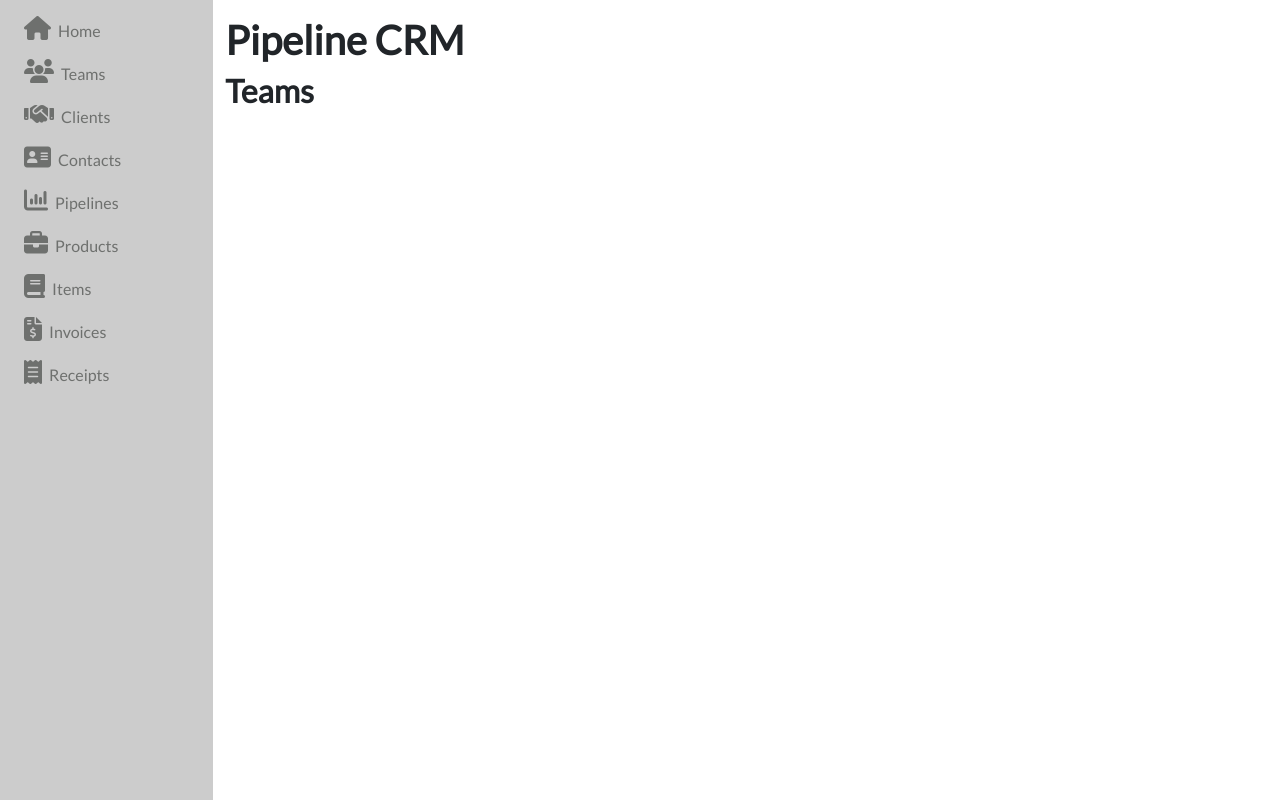
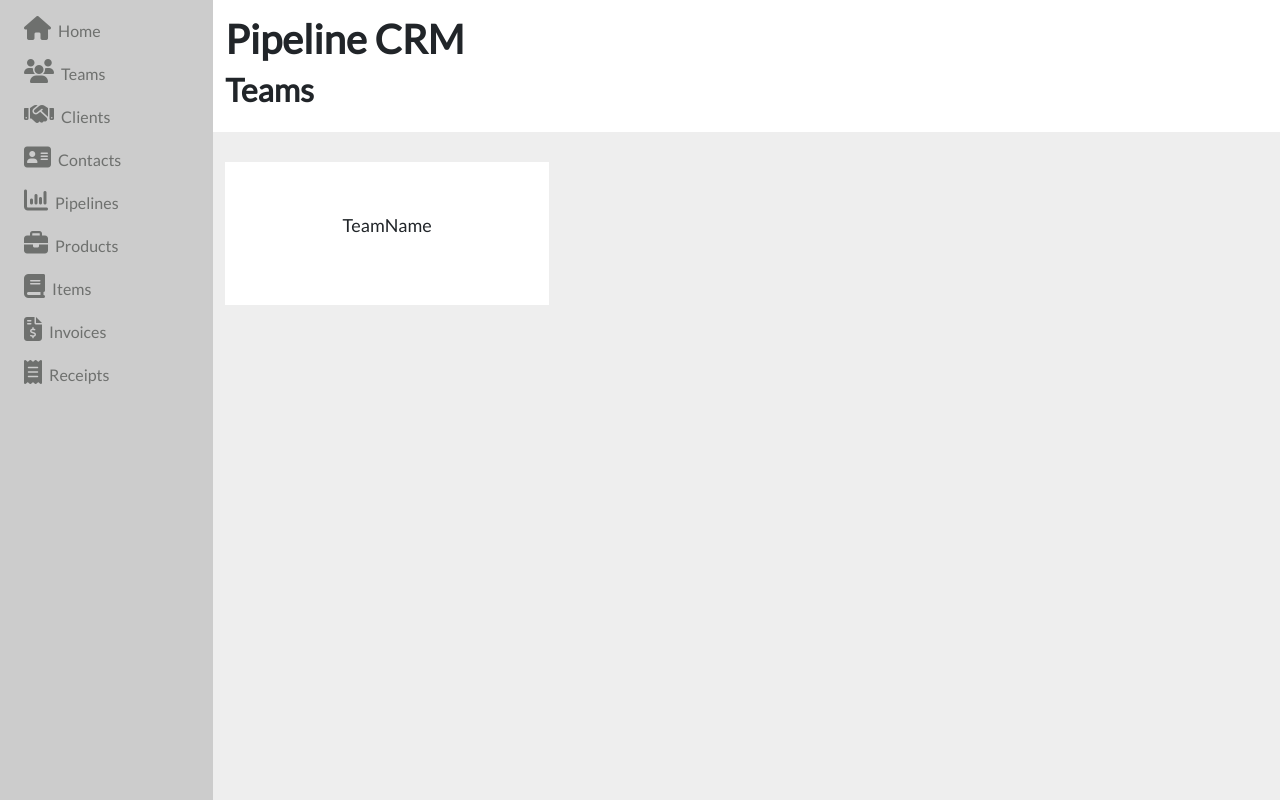
Before and after one commit to kimsoto/pipelinecrm, a Vue app in the folder pipeline-crm/: page /#/Team in a window 1280 px wide. Built offline with nearby package versions, Linux system fonts and the light colour scheme.

Commit message:
PC-28-Fill-Teams-page: adding UI components to teams page

```diff
--- a/pipeline-crm/src/App.vue
+++ b/pipeline-crm/src/App.vue
@@ -24,4 +24,16 @@ export default {
 .nav-link:hover {
     color: #4d4e4d!important;
 }
+body {
+  background-color: #eeeeee;
+}
+header {
+  background-color: white;
+  padding-top: 15px;
+  padding-bottom: 15px;
+  margin-bottom: 30px;
+}
+.py-3 {
+  padding-top: 0!important;
+}
 </style>
--- /dev/null
+++ b/pipeline-crm/src/components/TeamAccordion.vue
@@ -0,0 +1,87 @@
+<template>
+<div class="row">
+    <div class="col-xs-12 col-md-4">
+        <div class="accordion-grid">
+        <figure @click="toggle" class="accordion autoclose" aria-controls="accordion0content" role="button">
+        <figcaption>
+            <p>TeamName</p>
+        </figcaption>
+        </figure>
+        <div class="accordion-content padding-15 padding-top-0 border-radius-10 margin-top-15" role="region" v-show="hideGrid">
+            <h3>Team information</h3>
+        <div class="clients">
+            <h4>Clients</h4>
+        <ul class="list-group">
+        <li class="list-group-item list-group-item-action mb-1"><a href="#">client 1</a></li>
+        <li class="list-group-item list-group-item-action mb-1"><a href="#">client 2</a></li>
+        <li class="list-group-item list-group-item-action mb-1"><a href="#">client 3</a></li>
+        </ul>
+        </div>
+        <div class="pipelines">
+            <h4>Pipelines</h4>
+        <ul class="list-group">
+        <li class="list-group-item list-group-item-action mb-1"><a href="#">pipeline 1</a></li>
+        <li class="list-group-item list-group-item-action mb-1"><a href="#">pipeline 2</a></li>
+        <li class="list-group-item list-group-item-action mb-1"><a href="#">pipeline 3</a></li>
+        </ul>
+        </div>
+        <div class="members">
+            <h4>Members</h4>
+        <ul class="list-group">
+        <li class="list-group-item list-group-item-action mb-1"><a href="#">member name</a></li>
+        <li class="list-group-item list-group-item-action mb-1"><a href="#">member name</a></li>
+        <li class="list-group-item list-group-item-action mb-1"><a href="#">member name</a></li>
+        </ul>
+        </div>
+        </div>
+    </div>
+    </div>
+</div>
+</template>
+
+<script>
+export default {
+    name: 'TeamAccordion',
+    data() {
+        return {
+            hideGrid: false
+        }
+    },
+    props: ['team'],
+    methods: {
+        toggle() {
+            this.hideGrid = !this.hideGrid
+        }
+    }
+}
+</script>
+
+<!-- Add "scoped" attribute to limit CSS to this component only -->
+<style scoped>
+.accordion-grid figure {
+  padding: 50px 40px;
+  background-color: white;
+}
+.accordion-grid figure figcaption {
+  text-align: center;
+  font-size: 18px;
+}
+.accordion-grid .accordion-content {
+  padding: 25px;
+  background-color: white;
+}
+.accordion-grid .accordion-content div {
+  border: 1px solid #cccccc;
+  margin: 15px 0px;
+  padding: 15px;
+}
+.accordion-grid .accordion-content h3 {
+  font-size: 22px;
+}
+.accordion-grid .accordion-content h4 {
+  font-size: 18px;
+}
+ul li {
+  border-radius: 0!important;
+}
+</style>
--- a/pipeline-crm/src/views/Client.vue
+++ b/pipeline-crm/src/views/Client.vue
@@ -6,8 +6,12 @@
           <SideMenu></SideMenu>
         </div>
         <div class="col py-3">
-          <h1>Pipeline CRM</h1>
-          <h2>Clients</h2>
+          <div class="row">
+            <header>
+              <h1>Pipeline CRM</h1>
+              <h2>Clients</h2>
+            </header>
+          </div>
         </div>
       </div>
     </div>
--- a/pipeline-crm/src/views/Contact.vue
+++ b/pipeline-crm/src/views/Contact.vue
@@ -6,8 +6,12 @@
           <SideMenu></SideMenu>
         </div>
         <div class="col py-3">
-          <h1>Pipeline CRM</h1>
-          <h2>Contacts</h2>
+          <div class="row">
+            <header>
+              <h1>Pipeline CRM</h1>
+              <h2>Contacts</h2>
+            </header>
+          </div>
         </div>
       </div>
     </div>
--- a/pipeline-crm/src/views/Home.vue
+++ b/pipeline-crm/src/views/Home.vue
@@ -6,7 +6,11 @@
           <SideMenu></SideMenu>
         </div>
         <div class="col py-3">
-          <h1>Pipeline CRM</h1>
+          <div class="row">
+            <header>
+              <h1>Pipeline CRM</h1>
+            </header>
+          </div>
         </div>
       </div>
     </div>
--- a/pipeline-crm/src/views/Invoice.vue
+++ b/pipeline-crm/src/views/Invoice.vue
@@ -6,8 +6,12 @@
           <SideMenu></SideMenu>
         </div>
         <div class="col py-3">
-          <h1>Pipeline CRM</h1>
-          <h2>Invoices</h2>
+          <div class="row">
+            <header>
+              <h1>Pipeline CRM</h1>
+              <h2>Invoices</h2>
+            </header>
+          </div>
         </div>
       </div>
     </div>
--- a/pipeline-crm/src/views/Item.vue
+++ b/pipeline-crm/src/views/Item.vue
@@ -6,8 +6,12 @@
           <SideMenu></SideMenu>
         </div>
         <div class="col py-3">
-          <h1>Pipeline CRM</h1>
-          <h2>Items</h2>
+          <div class="row">
+            <header>
+              <h1>Pipeline CRM</h1>
+              <h2>Items</h2>
+            </header>
+          </div>
         </div>
       </div>
     </div>
--- a/pipeline-crm/src/views/Pipeline.vue
+++ b/pipeline-crm/src/views/Pipeline.vue
@@ -6,8 +6,12 @@
           <SideMenu></SideMenu>
         </div>
         <div class="col py-3">
-          <h1>Pipeline CRM</h1>
-          <h2>Pipelines</h2>
+          <div class="row">
+            <header>
+              <h1>Pipeline CRM</h1>
+              <h2>Pipelines</h2>
+            </header>
+          </div>
         </div>
       </div>
     </div>
--- a/pipeline-crm/src/views/Product.vue
+++ b/pipeline-crm/src/views/Product.vue
@@ -6,8 +6,12 @@
           <SideMenu></SideMenu>
         </div>
         <div class="col py-3">
-          <h1>Pipeline CRM</h1>
-          <h2>Products</h2>
+          <div class="row">
+            <header>
+              <h1>Pipeline CRM</h1>
+              <h2>Products</h2>
+            </header>
+          </div>
         </div>
       </div>
     </div>
--- a/pipeline-crm/src/views/Receipt.vue
+++ b/pipeline-crm/src/views/Receipt.vue
@@ -6,8 +6,12 @@
           <SideMenu></SideMenu>
         </div>
         <div class="col py-3">
-          <h1>Pipeline CRM</h1>
-          <h2>Receipt</h2>
+          <div class="row">
+            <header>
+              <h1>Pipeline CRM</h1>
+              <h2>Receipts</h2>
+            </header>
+          </div>
         </div>
       </div>
     </div>
--- a/pipeline-crm/src/views/Team.vue
+++ b/pipeline-crm/src/views/Team.vue
@@ -6,8 +6,15 @@
           <SideMenu></SideMenu>
         </div>
         <div class="col py-3">
-          <h1>Pipeline CRM</h1>
-          <h2>Teams</h2>
+          <div class="row">
+            <header>
+              <h1>Pipeline CRM</h1>
+              <h2>Teams</h2>
+            </header>
+          </div>
+          <div class="row">
+            <TeamAccordion></TeamAccordion>
+          </div>
         </div>
       </div>
     </div>
@@ -17,11 +24,18 @@
 
 <script>
 import SideMenu from '../components/SideMenu.vue'
+import TeamAccordion from '../components/TeamAccordion.vue'
 
 export default {
   name: 'Team',
   components: {
-      SideMenu
-  }
+      SideMenu,
+      TeamAccordion
+  },
+
 }
 </script>
+
+<style scoped>
+
+</style>
```
Also changed, not shown: pipeline-crm/css/style.css (line endings or trailing spaces), 1 other file (tests, documents, lock files or other folders).
